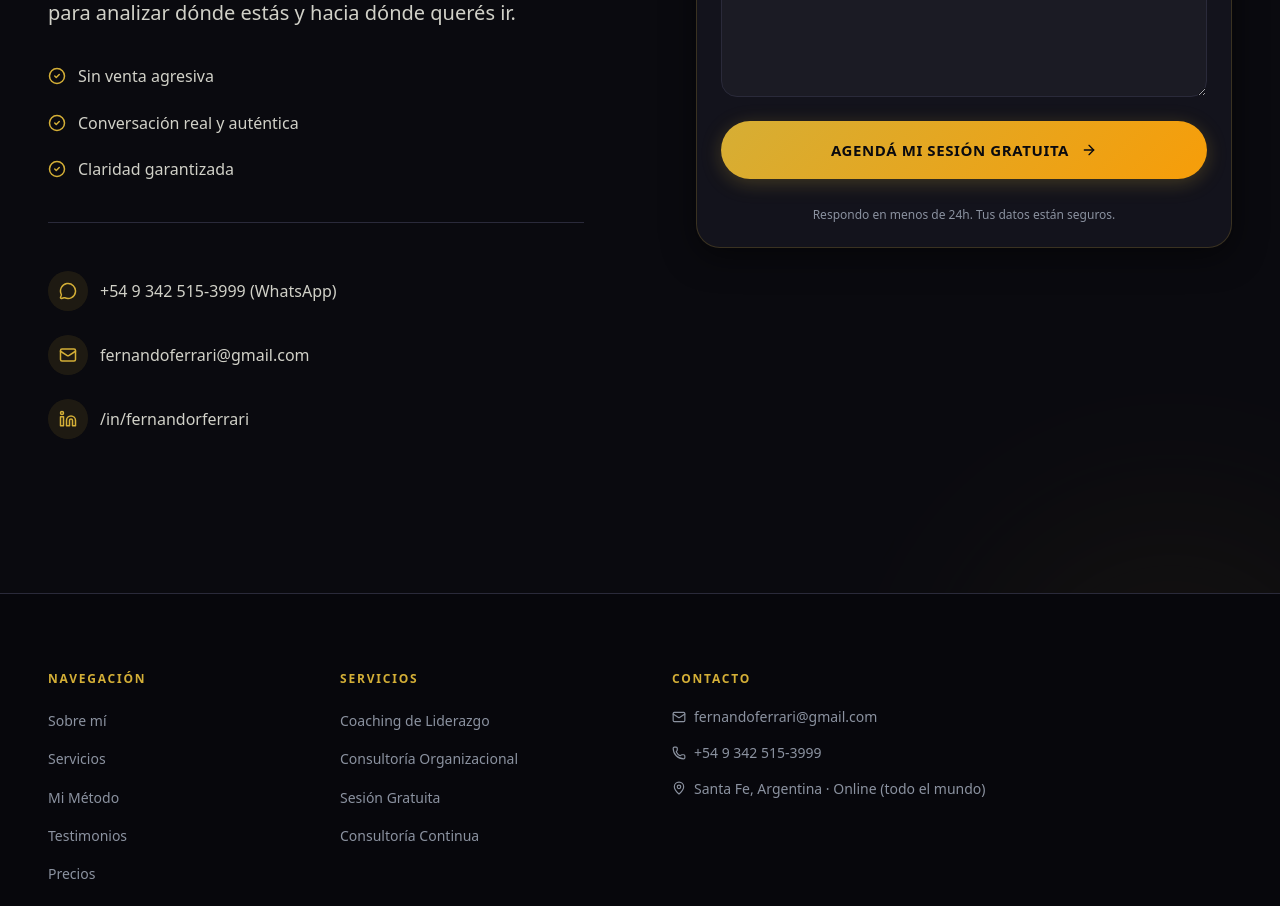
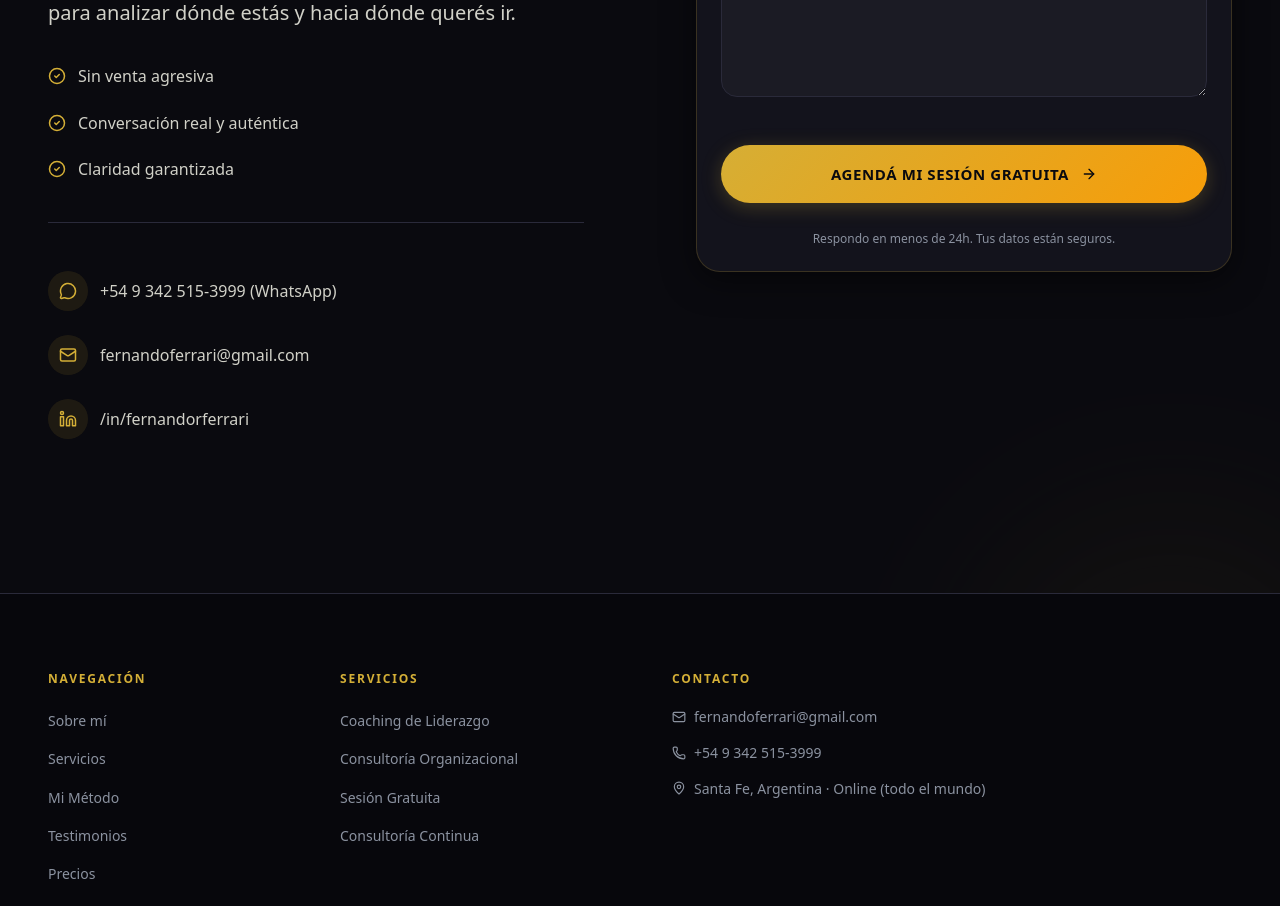
Before and after one commit to jagoff/web-coaching-terceros, a Next.js app: page / in a window 1280 px wide. Shown: the part 8980-9886 px from the top of the page. Built offline with nearby package versions, Linux system fonts and the light colour scheme; no server answers.

Commit message:
fix: increase spacing before submit button (!mt-12)

```diff
--- a/components/sections/Contact.tsx
+++ b/components/sections/Contact.tsx
@@ -437,7 +437,7 @@ export default function Contact() {
                     {/* Submit */}
                     <button
                       type="submit"
-                      className="btn-primary w-full mt-6"
+                      className="btn-primary w-full !mt-12"
                       disabled={status === "loading"}
                     >
                       {status === "loading" ? (
```
